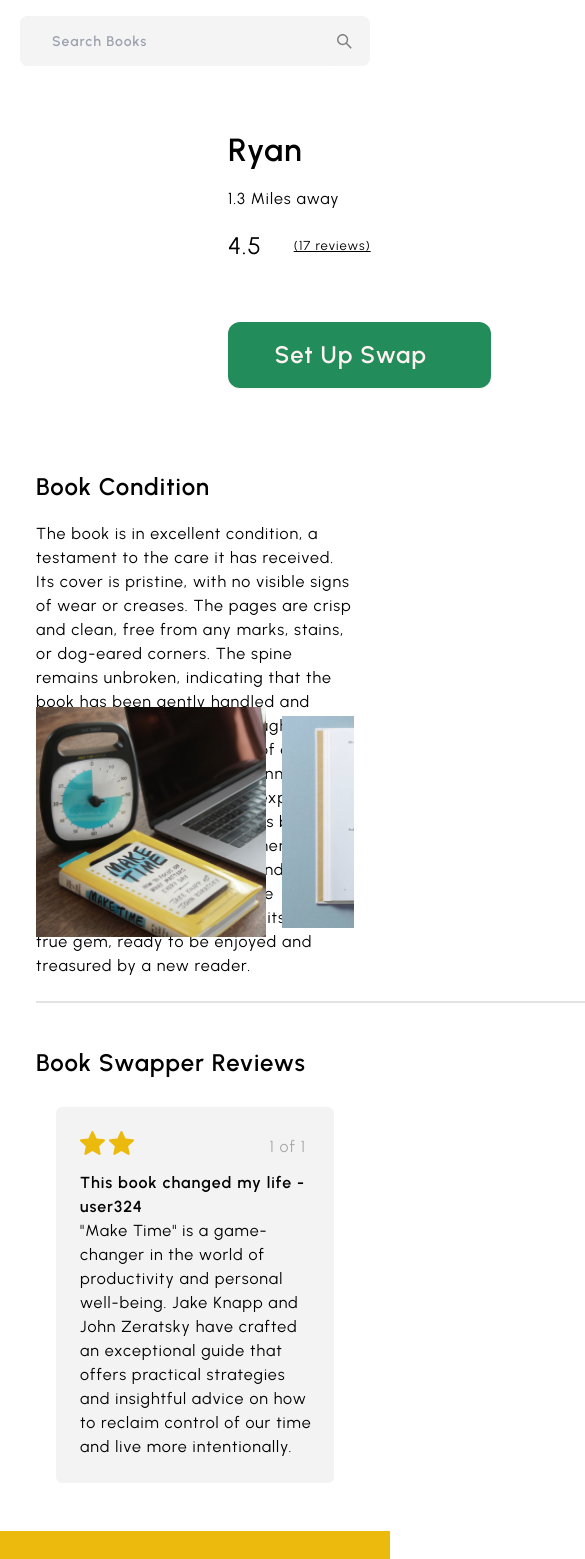
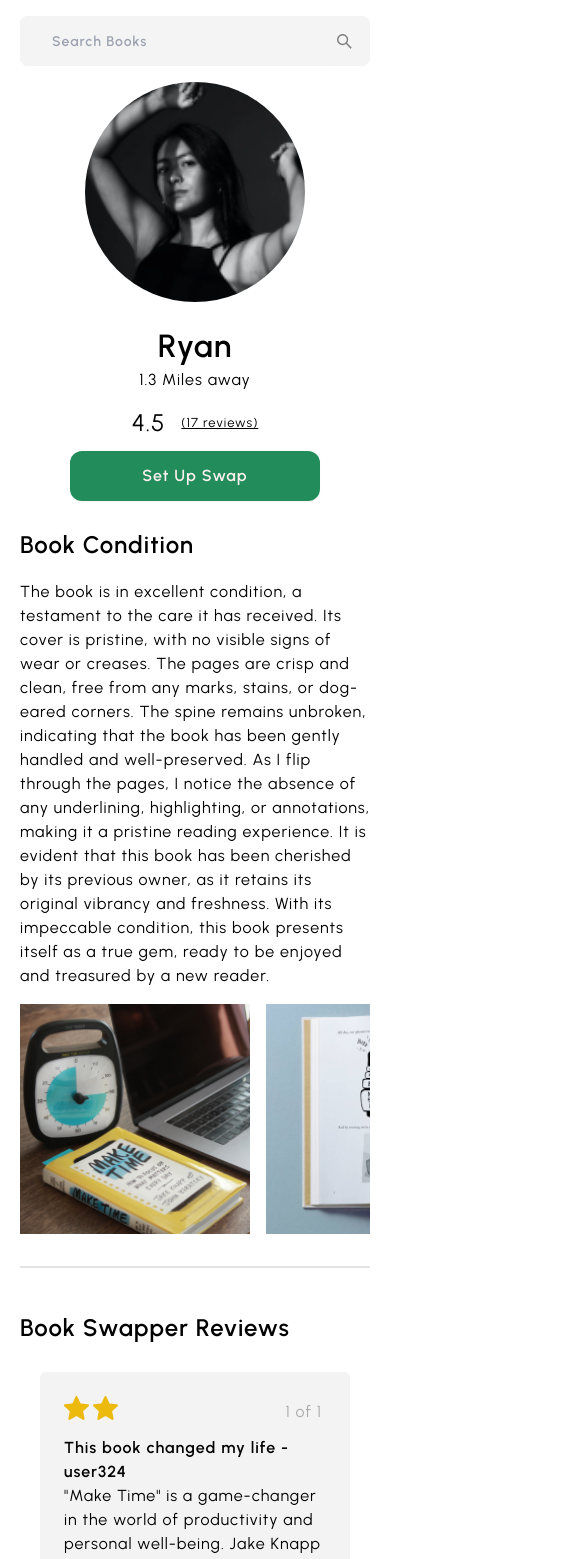
Before and after one commit to iamtanay7/BookSwap, a Next.js app in the folder frontend/: page /user/ryan in a window 390 px wide. Shown: the top 1559 px of the page, 585 px wide, since content can reach past the window. Built offline with nearby package versions, Linux system fonts and the light colour scheme; no server answers.

Commit message:
user info page mobile responsive added

```diff
--- a/frontend/pages/user/[slug].js
+++ b/frontend/pages/user/[slug].js
@@ -5,20 +5,20 @@ import { AiOutlineStar } from "react-icons/ai";
 
 const User = () => {
   return (
-    <Wrapper>
-      <div className="flex flex-col justify-between gap-8 mt-8 mb-4 px-4 ">
-        <section className="flex flex-row  gap-28 mx-12">
-          <div className="">
+    <div className="w-full pt-4  md:pt-20 md:pb-8 ">
+      <Wrapper>
+        <section className="flex flex-col md:flex-row gap-4 md:gap-28 md:mx-12">
+          <div className="justify-center items-center flex">
             <img
-              className="rounded-full w-[345px] h-[345px]"
+              className="rounded-full w-[220px] h-[220px] mt-4 md:mt-0 md:w-[345px] md:h-[345px]"
               alt="profile image"
               src="/assets/ryan.png"
             ></img>
           </div>
 
-          <div className="gap-16 flex flex-col justify-center pt-4 pl-8">
+          {/* <div className="gap-16 flex flex-col md:justify-center pt-4 md:pl-8">
             <section className="flex flex-col justify-center ">
-              <div class="w-[186px] h-[49px] text-black text-[32px] font-semibold">
+              <div class="w-[186px] text-center h-[49px] text-black text-[32px] font-semibold">
                 Ryan
               </div>
               <div class="w-[236px] h-[63px] text-black text-[16px] font-normal -mb-4">
@@ -32,20 +32,48 @@ const User = () => {
                 </div>
               </div>
             </section>
-            <div>
+
+            <div className="-ml-4 md:-ml-4">
               <button className="shadow-sm w-[263px] h-[66px] bg-[#228D5A] rounded-xl transform hover:scale-105 duration-300 ease-in-out">
                 <div class="w-[245.54px] text-center text-[#FFF1F1] text-[24px] font-semibold">
                   Set Up Swap
                 </div>
               </button>
             </div>
+          </div> */}
+
+          <div className="gap-4 md:gap-16  flex flex-col justify-center  md:pt-4 md:pl-8">
+            <section className="flex flex-col justify-center pt-4 md:pt-4  ">
+              <div class="text-center md:text-start md:w-[186px] h-[30px] md:h-[49px] text-black text-[32px] font-semibold">
+                Ryan
+              </div>
+              <div class="md:w-[236px] pt-1 md:pt-0 text-center md:text-start h-[63px] text-black text-[16px] font-normal -mb-4">
+                1.3 Miles away
+                <br />
+              </div>
+
+              <div className="flex md:gap-8 gap-4 md:justify-start justify-center">
+                <div class="text-black text-[24px] font-normal">4.5 </div>
+                <div class="text-black text-[13px] font-normal underline">
+                  (17 reviews)
+                </div>
+              </div>
+            </section>
+            <div className="text-center md:text-start">
+              <button className="shadow-sm md:w-[263px] w-[250px] h-[50px] md:h-[66px] bg-[#228D5A] rounded-xl transform hover:scale-105 duration-300 ease-in-out">
+                <div class="md:w-[245.54px] text-center text-[#FFF1F1] md:text-[24px] font-semibold">
+                  Set Up Swap
+                </div>
+              </button>
+            </div>
           </div>
         </section>
-        <section>
-          <div className="w-[245px] h-[31px] text-black text-[24px] font-semibold my-4">
+
+        <section className="pt-4 md:pt-8">
+          <div className="md:w-[245px] h-[31px] text-black text-[24px] font-semibold my-4">
             Book Condition
           </div>
-          <div className="w-full h-[153px] text-black text-[16px] font-normal">
+          <div className="w-full md:h-[153px] text-black text-[16px] font-normal">
             The book is in excellent condition, a testament to the care it has
             received. Its cover is pristine, with no visible signs of wear or
             creases. The pages are crisp and clean, free from any marks, stains,
@@ -59,7 +87,7 @@ const User = () => {
             gem, ready to be enjoyed and treasured by a new reader.
           </div>
         </section>
-        <section>
+        <section className="pt-4">
           <div className="flex flex-row gap-4 overflow-auto">
             <img
               className="h-[230px]  object-contain"
@@ -81,7 +109,7 @@ const User = () => {
 
         {/* book swapper reviews start */}
         <section className="my-8">
-          <div class="w-[851px] h-[0px] border border-[#E3E3E3] mx-auto "></div>
+          <div class="md:w-[851px] h-[0px] border border-[#E3E3E3] mx-auto "></div>
           <div className="w-full h-[31px] text-black text-[24px] font-semibold py-12 ">
             Book Swapper Reviews
           </div>
@@ -90,8 +118,8 @@ const User = () => {
           </div>
         </section>
         {/* book swapper reviews end */}
-      </div>
-    </Wrapper>
+      </Wrapper>
+    </div>
   );
 };
 
```
